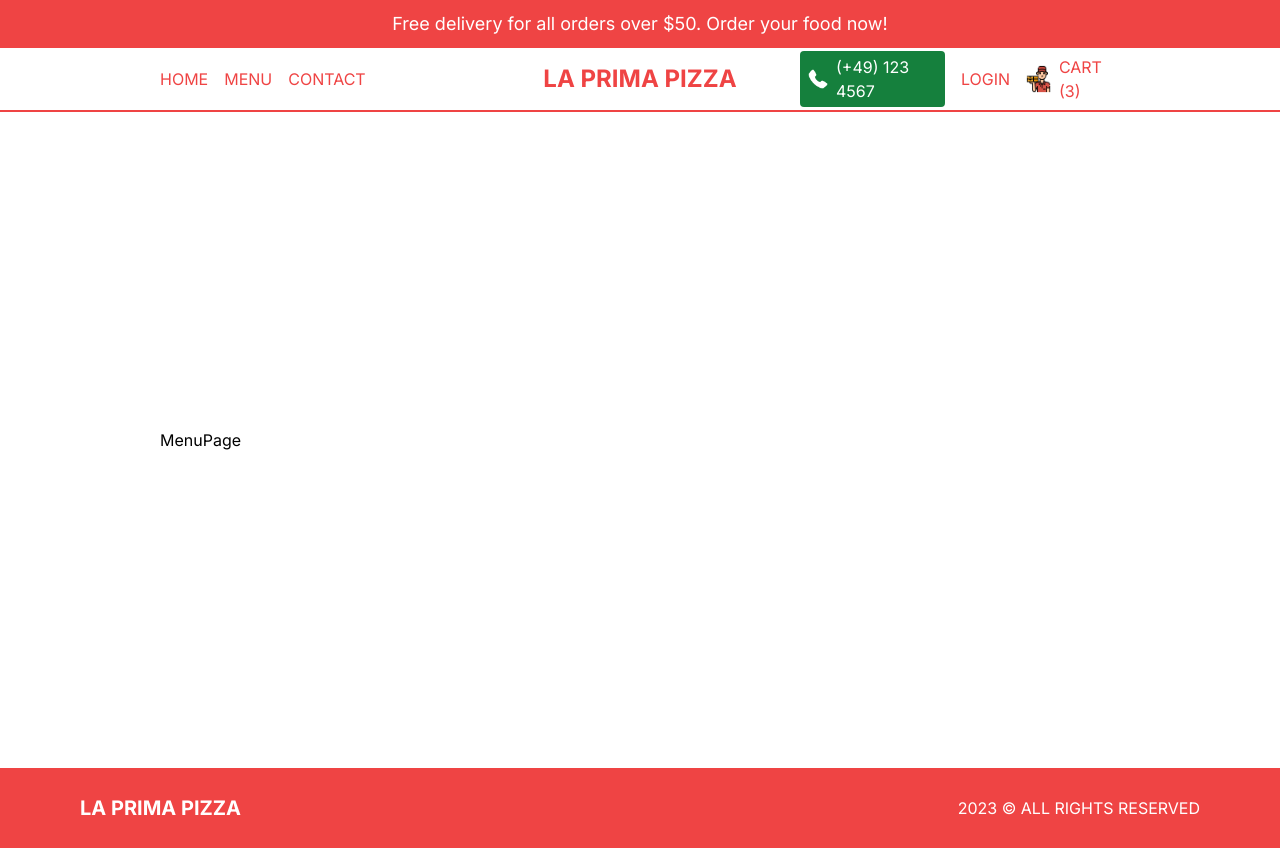
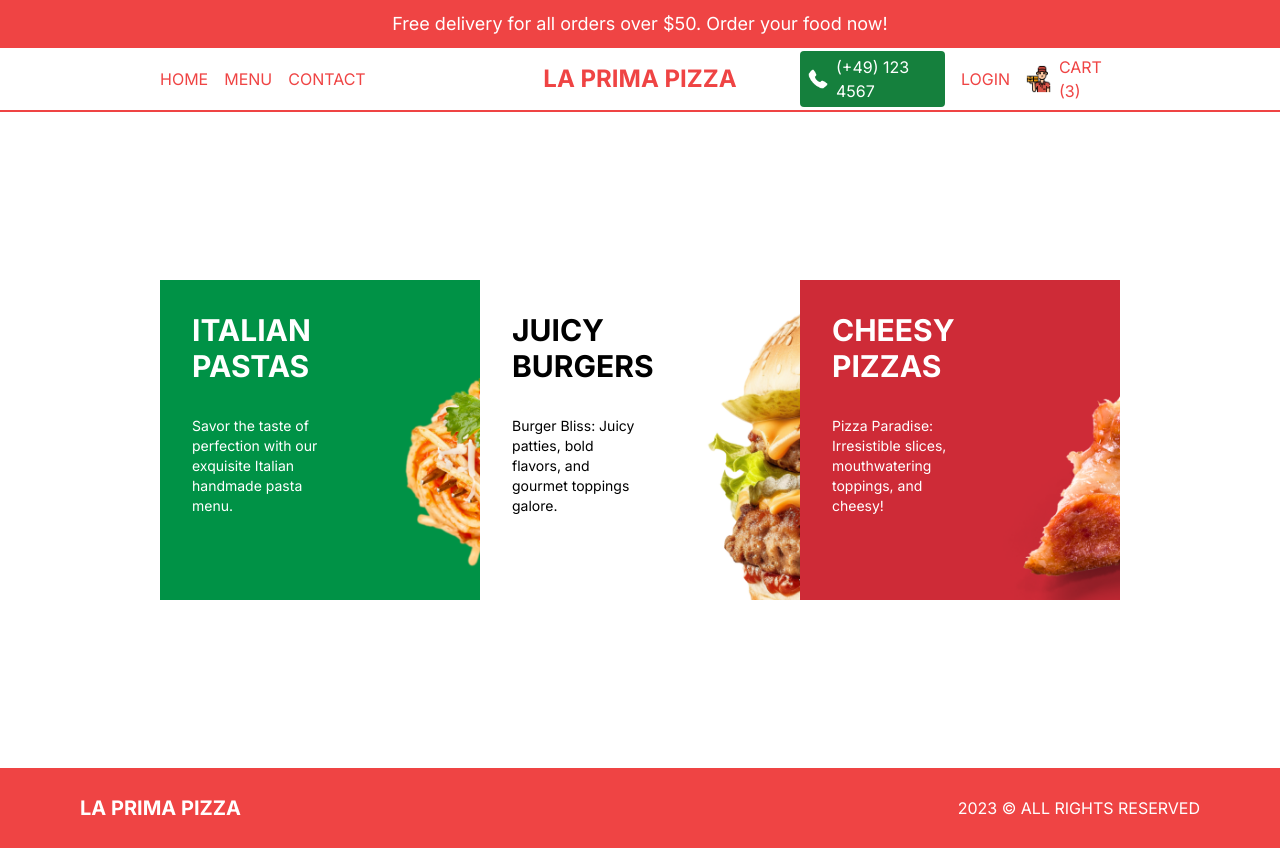
Before and after one commit to Pilag6/001-restaurant, a Next.js app: page /menu in a window 1280 px wide. Built offline with nearby package versions, Linux system fonts and the light colour scheme.

Commit message:
Add Menu Page

```diff
--- a/src/app/menu/page.tsx
+++ b/src/app/menu/page.tsx
@@ -1,9 +1,32 @@
+import { menu } from "@/data";
+import Link from "next/link";
 import React from "react";
 
 const MenuPage = () => {
     return (
-        <div className="p-4 lg:px-20 xl:px-40 h-[calc(100vh-6rem)] md:h-[calc(100vh-9rem)] flex flex-col md:flex-row items-center">
-            MenuPage
+        <div className="p-2 lg:px-20 xl:px-40 h-[calc(100vh-6rem)] md:h-[calc(100vh-9rem)] flex flex-col md:flex-row items-center">
+            {menu.map((category) => (
+                <Link
+                    href={`/menu/${category.slug}`}
+                    key={category.id}
+                    style={{ backgroundImage: `url(${category.img})` }}
+                    className="w-full h-1/3 md:h-1/2 bg-cover p-8"
+                >
+                    <div className={`text-${category.color} w-1/2`}>
+                        <h2 className="uppercase font-bold text-3xl">
+                            {category.title}
+                        </h2>
+                        <p className="text-base md:text-sm my-8">
+                            {category.desc}
+                        </p>
+                        <button
+                            className={`hidden 2xl:block py-4 shadow-[rgba(6,_24,_44,_0.4)_0px_0px_0px_2px,_rgba(6,_24,_44,_0.65)_0px_4px_6px_-1px,_rgba(255,_255,_255,_0.08)_0px_1px_0px_inset] bg-white text-black px-8`}
+                        >
+                            Explore
+                        </button>
+                    </div>
+                </Link>
+            ))}
         </div>
     );
 };
--- a/src/components/Offers.tsx
+++ b/src/components/Offers.tsx
@@ -10,7 +10,9 @@ const Offer = () => {
                 <h1 className="text-white text-5xl font-bold xl:text-6xl">
                     From Italy with Love
                 </h1>
-                <p className="text-white xl:text-xl">Taste the Tradition. Your Pasta Paradise!</p>
+                <p className="text-white xl:text-xl">
+                    Taste the Tradition. Your Pasta Paradise!
+                </p>
                 {/* <CountDown /> */}
                 <button className="bg-red-500 text-white py-4 px-8">
                     Order Now
--- a/src/data.ts
+++ b/src/data.ts
@@ -386,7 +386,7 @@ type Product = {
       id: 3,
       slug: "pizzas",
       title: "Cheesy Pizzas",
-      desc: "Pizza Paradise: Irresistible slices, mouthwatering toppings, and cheesy perfection.",
+      desc: "Pizza Paradise: Irresistible slices, mouthwatering toppings, and cheesy!",
       img: "/temporary/m3.png",
       color: "white",
     },
```
